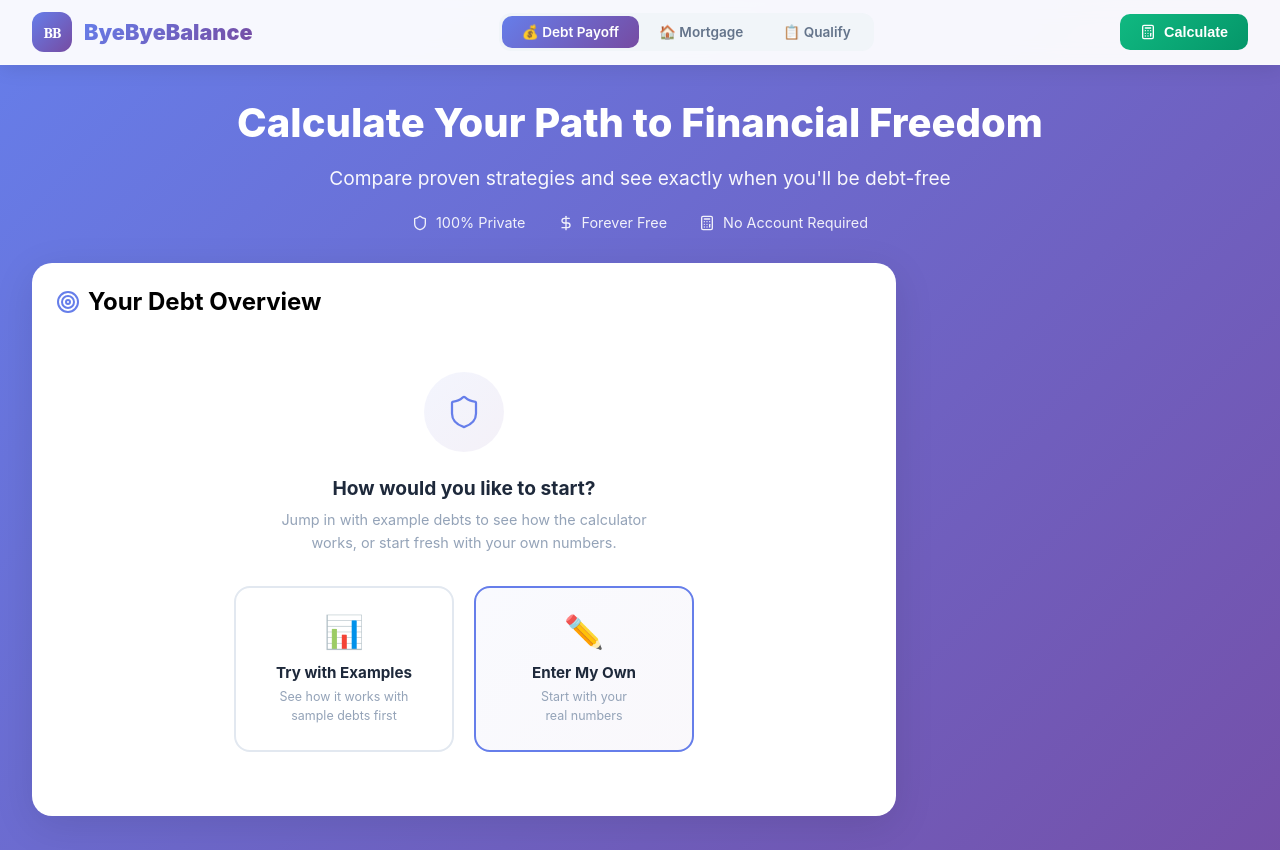
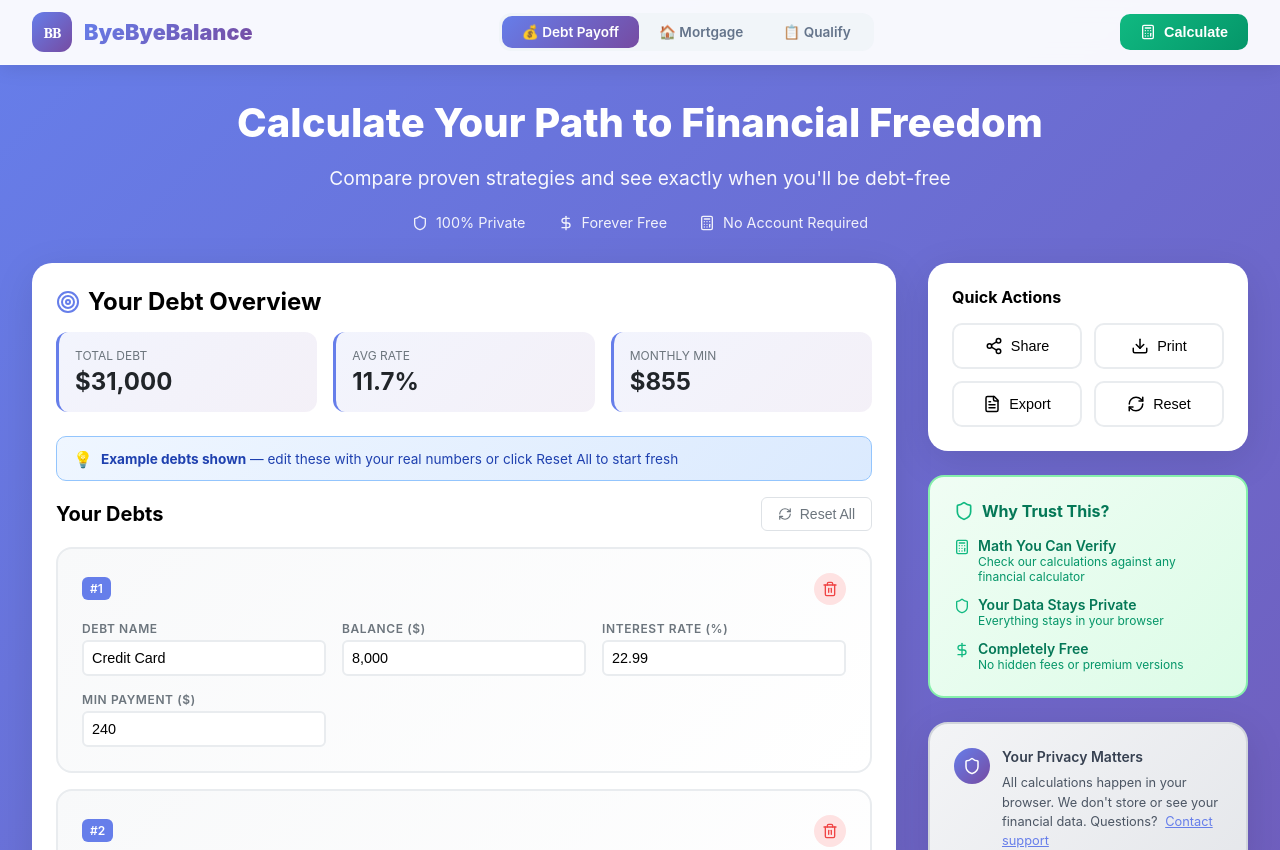
Before and after one commit to Kwamib/ByeByeBalance, a Next.js app: page / in a window 1280 px wide. Shown: the top 850 px of the page. Built offline with nearby package versions, Linux system fonts and the light colour scheme.

Commit message:
v2.0: Pre-loaded examples, mortgage, qualify, PITI tooltip, comma formatting, coffee link

```diff
--- a/app/Calculator.js
+++ b/app/Calculator.js
@@ -26,10 +26,9 @@ import PrintReport from './components/PrintReport';
 function App() {
   const isMobile = useMobile();
   const {
-    debts, strategy, extraPayment, onboardingMode,
+    debts, strategy, extraPayment,
     setStrategy, setExtraPayment,
     updateDebt, removeDebt, addDebt, clearAll,
-    startWithExamples, startFresh,
     totalDebt, avgRate, monthlyMin,
   } = useDebts();
 
@@ -76,9 +75,10 @@ function App() {
 
   // Actions
   const handleClear = useCallback(() => {
-    clearAll();
+    if (clearAll()) {
       setResults(null);
       setComparisonResults(null);
+    }
   }, [clearAll]);
 
   const exportPDF = useCallback(() => window.print(), []);
@@ -149,17 +149,12 @@ function App() {
             monthlyMin={monthlyMin}
             warningMap={warningMap}
             isMobile={isMobile}
-            onboardingMode={onboardingMode}
             onUpdate={updateDebt}
             onRemove={removeDebt}
             onAdd={addDebt}
             onClear={handleClear}
-            onStartExamples={startWithExamples}
-            onStartFresh={startFresh}
           />
 
-          {onboardingMode !== null && (
-            <>
           <GlobalWarningBanner warnings={debtWarnings} />
 
           <StrategySelector
@@ -185,12 +180,9 @@ function App() {
             onExportPDF={exportPDF}
             onDownloadCSV={downloadCSV}
           />
-            </>
-          )}
         </div>
 
         {/* Right Panel */}
-        {onboardingMode !== null && (
         <SidePanel
           isMobile={isMobile}
           onShare={shareResults}
@@ -198,7 +190,6 @@ function App() {
           onDownloadCSV={downloadCSV}
           onClear={handleClear}
         />
-        )}
       </div>
 
       <Footer isMobile={isMobile} />
--- a/app/components/DebtOverview.js
+++ b/app/components/DebtOverview.js
@@ -1,10 +1,10 @@
 'use client';
 
 import React from 'react';
-import { Target, Plus, RefreshCw, Shield } from 'lucide-react';
+import { Target, Plus, RefreshCw } from 'lucide-react';
 import DebtCard from './DebtCard';
 
-export default function DebtOverview({ debts, totalDebt, avgRate, monthlyMin, warningMap, isMobile, onboardingMode, onUpdate, onRemove, onAdd, onClear, onStartExamples, onStartFresh }) {
+export default function DebtOverview({ debts, totalDebt, avgRate, monthlyMin, warningMap, isMobile, onUpdate, onRemove, onAdd, onClear }) {
   return (
     <div style={{ background: 'white', borderRadius: '20px', padding: isMobile ? '1rem' : '1.5rem', boxShadow: '0 10px 40px rgba(0,0,0,0.1)' }}>
       <h2 style={{ marginTop: 0, marginBottom: '1rem', display: 'flex', alignItems: 'center', gap: '0.5rem', fontSize: isMobile ? '1.25rem' : '1.5rem' }}>
@@ -12,42 +12,6 @@ export default function DebtOverview({ debts, totalDebt, avgRate, monthlyMin, wa
         Your Debt Overview
       </h2>
 
-      {onboardingMode === null ? (
-        /* ─── Onboarding Prompt ─── */
-        <div style={{ display: 'flex', flexDirection: 'column', alignItems: 'center', justifyContent: 'center', padding: isMobile ? '2rem 0.5rem' : '2.5rem 1rem', textAlign: 'center' }}>
-          <div style={{ width: 80, height: 80, borderRadius: '50%', background: 'linear-gradient(135deg, rgba(102,126,234,0.08), rgba(118,75,162,0.08))', display: 'flex', alignItems: 'center', justifyContent: 'center', marginBottom: '1.5rem' }}>
-            <Shield size={36} color="#667eea" strokeWidth={1.5} />
-          </div>
-          <h3 style={{ margin: '0 0 0.5rem', fontSize: '1.2rem', color: '#1e293b' }}>How would you like to start?</h3>
-          <p style={{ fontSize: '0.9rem', color: '#94a3b8', lineHeight: 1.6, maxWidth: 380, margin: '0 0 2rem' }}>
-            Jump in with example debts to see how the calculator works, or start fresh with your own numbers.
-          </p>
-          <div style={{ display: 'flex', flexDirection: isMobile ? 'column' : 'row', gap: '1.25rem', width: '100%', maxWidth: 460 }}>
-            <div
-              onClick={onStartExamples}
-              style={{ flex: 1, padding: '1.5rem 1rem', background: 'white', border: '2px solid #e2e8f0', borderRadius: 16, cursor: 'pointer', textAlign: 'center', transition: 'all 0.2s' }}
-              onMouseOver={(e) => { e.currentTarget.style.borderColor = '#667eea'; e.currentTarget.style.background = 'rgba(102,126,234,0.03)'; }}
-              onMouseOut={(e) => { e.currentTarget.style.borderColor = '#e2e8f0'; e.currentTarget.style.background = 'white'; }}
-            >
-              <div style={{ fontSize: '2rem', marginBottom: '0.75rem' }}>📊</div>
-              <div style={{ fontWeight: 700, fontSize: '0.95rem', color: '#1e293b', marginBottom: '0.35rem' }}>Try with Examples</div>
-              <div style={{ fontSize: '0.78rem', color: '#94a3b8', lineHeight: 1.5 }}>See how it works with{isMobile ? ' ' : <br/>}sample debts first</div>
-            </div>
-            <div
-              onClick={onStartFresh}
-              style={{ flex: 1, padding: '1.5rem 1rem', background: 'linear-gradient(135deg, rgba(102,126,234,0.04), rgba(118,75,162,0.04))', border: '2px solid #667eea', borderRadius: 16, cursor: 'pointer', textAlign: 'center', transition: 'all 0.2s' }}
-              onMouseOver={(e) => { e.currentTarget.style.background = 'linear-gradient(135deg, rgba(102,126,234,0.08), rgba(118,75,162,0.08))'; }}
-              onMouseOut={(e) => { e.currentTarget.style.background = 'linear-gradient(135deg, rgba(102,126,234,0.04), rgba(118,75,162,0.04))'; }}
-            >
-              <div style={{ fontSize: '2rem', marginBottom: '0.75rem' }}>✏️</div>
-              <div style={{ fontWeight: 700, fontSize: '0.95rem', color: '#1e293b', marginBottom: '0.35rem' }}>Enter My Own</div>
-              <div style={{ fontSize: '0.78rem', color: '#94a3b8', lineHeight: 1.5 }}>Start with your{isMobile ? ' ' : <br/>}real numbers</div>
-            </div>
-          </div>
-        </div>
-      ) : (
-        /* ─── Active Debt View ─── */
-        <div>
       {/* Quick Stats */}
       <div style={{ display: 'grid', gridTemplateColumns: isMobile ? '1fr' : 'repeat(3, 1fr)', gap: '1rem', marginBottom: '1.5rem' }}>
         <div style={{ background: 'linear-gradient(135deg, #667eea15 0%, #764ba215 100%)', borderRadius: '12px', padding: '1rem', borderLeft: '3px solid #667eea' }}>
@@ -64,22 +28,11 @@ export default function DebtOverview({ debts, totalDebt, avgRate, monthlyMin, wa
         </div>
       </div>
 
-          {/* Example mode banner */}
-          {onboardingMode === 'example' && (
-            <div style={{ padding: '0.7rem 1rem', background: 'linear-gradient(135deg, #eff6ff, #dbeafe)', border: '1px solid #93c5fd', borderRadius: '10px', marginBottom: '1rem', fontSize: '0.85rem', color: '#1e40af', display: 'flex', alignItems: 'center', justifyContent: 'space-between', flexWrap: 'wrap', gap: '0.5rem' }}>
-              <div style={{ display: 'flex', alignItems: 'center', gap: '0.5rem' }}>
+      {/* Blue example banner — shows when example debts are loaded */}
+      {debts.some(d => d.balance > 0) && debts.length > 1 && (
+        <div style={{ padding: '0.7rem 1rem', background: 'linear-gradient(135deg, #eff6ff, #dbeafe)', border: '1px solid #93c5fd', borderRadius: '10px', marginBottom: '1rem', fontSize: '0.85rem', color: '#1e40af', display: 'flex', alignItems: 'center', gap: '0.5rem' }}>
           <span style={{ fontSize: '1rem' }}>💡</span>
-                <span><strong>Example data loaded</strong> — edit these with your real numbers</span>
-              </div>
-              <button onClick={onStartFresh} style={{ background: 'white', border: '1px solid #93c5fd', borderRadius: '6px', padding: '0.3rem 0.75rem', color: '#667eea', fontWeight: 600, cursor: 'pointer', fontSize: '0.78rem' }}>Start Fresh</button>
-            </div>
-          )}
-
-          {/* Fresh start hint */}
-          {onboardingMode === 'fresh' && debts.length === 1 && !debts[0].name && (
-            <div style={{ padding: '0.7rem 1rem', background: '#f0fdf4', border: '1px solid #86efac', borderRadius: '10px', marginBottom: '1rem', fontSize: '0.85rem', color: '#047857', display: 'flex', alignItems: 'center', gap: '0.5rem' }}>
-              <span style={{ fontSize: '1rem' }}>👇</span>
-              <span>Enter your first debt below. Add as many as you need.</span>
+          <span><strong>Example debts shown</strong> — edit these with your real numbers or click Reset All to start fresh</span>
         </div>
       )}
 
@@ -118,7 +71,5 @@ export default function DebtOverview({ debts, totalDebt, avgRate, monthlyMin, wa
         Add Another Debt
       </button>
     </div>
-      )}
-    </div>
   );
 }
--- a/app/hooks/useDebts.js
+++ b/app/hooks/useDebts.js
@@ -5,26 +5,23 @@ import { DEFAULT_DEBTS, DEFAULT_EXTRA_PAYMENT, DEFAULT_STRATEGY, STORAGE_KEY } f
 
 /**
  * Custom hook for managing debt state with localStorage persistence.
- * Includes onboarding flow: null (prompt) → 'example' | 'fresh' → active.
  */
 export function useDebts() {
-  const [onboardingMode, setOnboardingMode] = useState(null); // null | 'example' | 'fresh'
-  const [debts, setDebts] = useState([]);
-  const [extraPayment, setExtraPayment] = useState(0);
+  const [debts, setDebts] = useState(DEFAULT_DEBTS);
+  const [extraPayment, setExtraPayment] = useState(DEFAULT_EXTRA_PAYMENT);
   const [strategy, setStrategy] = useState(DEFAULT_STRATEGY);
-  const [nextId, setNextId] = useState(1);
+  const [nextId, setNextId] = useState(DEFAULT_DEBTS.length + 1);
 
-  // Load from localStorage on mount — if saved data exists, skip onboarding
+  // Load from localStorage on mount
   useEffect(() => {
     try {
       const saved = localStorage.getItem(STORAGE_KEY);
       if (saved) {
         const data = JSON.parse(saved);
-        if (data.debts && data.debts.length > 0 && data.debts.some(d => d.balance > 0)) {
+        if (data.debts && data.debts.length > 0) {
           setDebts(data.debts);
           setExtraPayment(data.extraPayment || 0);
           setStrategy(data.strategy || DEFAULT_STRATEGY);
-          setOnboardingMode(data.onboardingMode || 'fresh');
           const maxId = Math.max(...data.debts.map(d => d.id), 0);
           setNextId(maxId + 1);
         }
@@ -34,33 +31,16 @@ export function useDebts() {
     }
   }, []);
 
-  // Save to localStorage on changes (only if past onboarding)
+  // Save to localStorage on changes
   useEffect(() => {
-    if (onboardingMode === null) return;
     try {
-      const dataToSave = { debts, extraPayment, strategy, onboardingMode, savedAt: new Date().toISOString() };
+      const dataToSave = { debts, extraPayment, strategy, savedAt: new Date().toISOString() };
       localStorage.setItem(STORAGE_KEY, JSON.stringify(dataToSave));
     } catch (error) {
       console.error('Error saving data:', error);
     }
-  }, [debts, extraPayment, strategy, onboardingMode]);
+  }, [debts, extraPayment, strategy]);
 
-  // Onboarding actions
-  const startWithExamples = useCallback(() => {
-    setDebts(DEFAULT_DEBTS);
-    setExtraPayment(DEFAULT_EXTRA_PAYMENT);
-    setNextId(DEFAULT_DEBTS.length + 1);
-    setOnboardingMode('example');
-  }, []);
-
-  const startFresh = useCallback(() => {
-    setDebts([{ id: 1, name: '', balance: 0, rate: 0, minPayment: 0 }]);
-    setExtraPayment(0);
-    setNextId(2);
-    setOnboardingMode('fresh');
-  }, []);
-
-  // CRUD
   const updateDebt = useCallback((id, field, value) => {
     setDebts(prev => prev.map(debt => debt.id === id ? { ...debt, [field]: value } : debt));
   }, []);
@@ -76,24 +56,24 @@ export function useDebts() {
   }, [nextId]);
 
   const clearAll = useCallback(() => {
-    localStorage.removeItem(STORAGE_KEY);
-    setDebts([]);
-    setExtraPayment(0);
-    setStrategy(DEFAULT_STRATEGY);
-    setOnboardingMode(null);
-    return true;
+    if (window.confirm('This will clear all your debts and settings. Are you sure?')) {
+      localStorage.removeItem(STORAGE_KEY);
+      setDebts([{ id: 1, name: '', balance: 0, rate: 0, minPayment: 0 }]);
+      setExtraPayment(0);
+      setStrategy(DEFAULT_STRATEGY);
+      return true;
+    }
+    return false;
   }, []);
 
-  // Computed values
   const totalDebt = debts.reduce((sum, d) => sum + (d.balance || 0), 0);
   const avgRate = debts.length > 0 ? debts.reduce((sum, d) => sum + (d.rate || 0), 0) / debts.length : 0;
   const monthlyMin = debts.reduce((sum, d) => sum + (d.minPayment || 0), 0);
 
   return {
-    debts, strategy, extraPayment, nextId, onboardingMode,
+    debts, strategy, extraPayment, nextId,
     setStrategy, setExtraPayment,
     updateDebt, removeDebt, addDebt, clearAll,
-    startWithExamples, startFresh,
     totalDebt, avgRate, monthlyMin,
   };
 }
```
Lines whose indentation alone changed are shown as unchanged.
